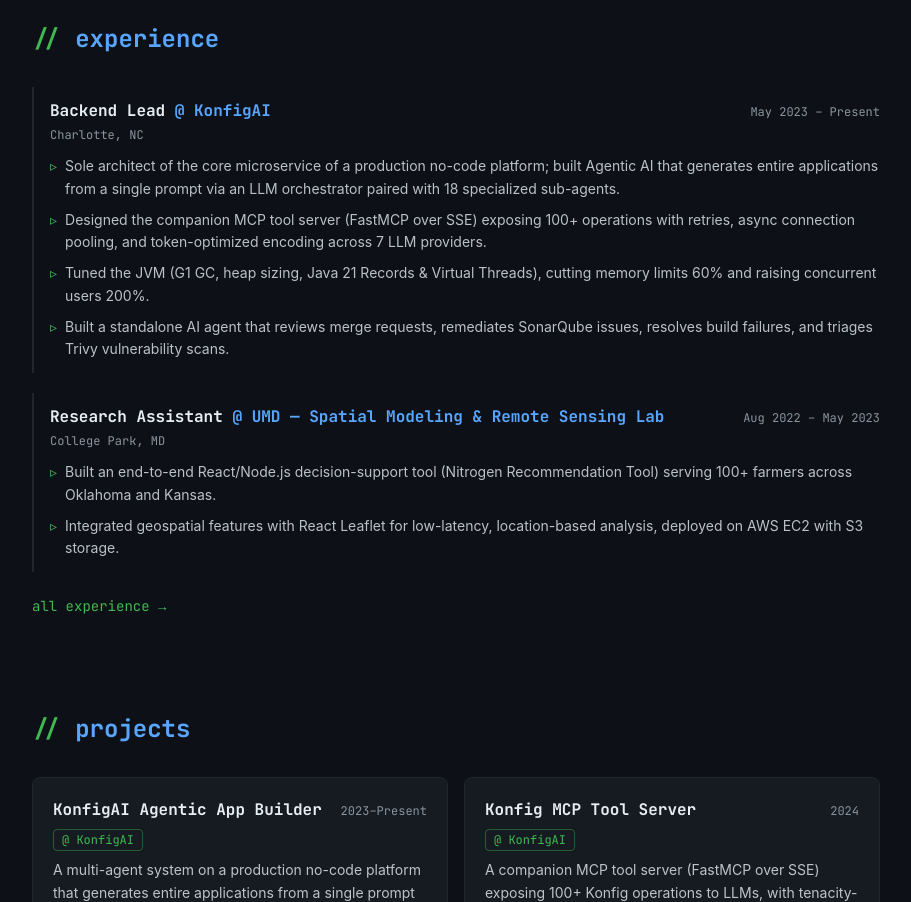
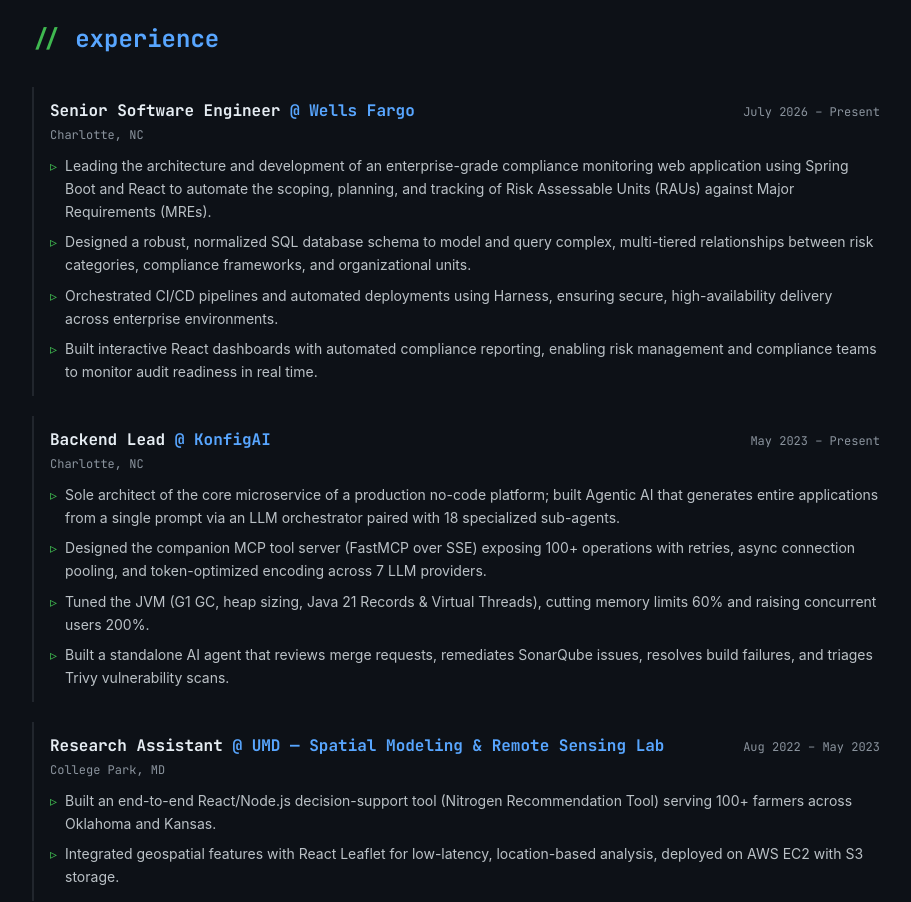
Before and after one commit to keerthanmahesh/keerthanmahesh.github.io, a React (Vite) app: page / in a window 1280 px wide. Shown: the part 802-1704 px from the top of the page, without its empty margins (184-1095 px from the left). Built offline with nearby package versions, Linux system fonts and the light colour scheme.

Commit message:
docs(experience): add Wells Fargo Senior Software Engineer role

```diff
--- a/src/data/experience.ts
+++ b/src/data/experience.ts
@@ -11,6 +11,21 @@
 }
 
 export const experience: Experience[] = [
+  {
+    id: 'wells-fargo-sse',
+    company: 'Wells Fargo',
+    role: 'Senior Software Engineer',
+    location: 'Charlotte, NC',
+    start: 'July 2026',
+    end: 'Present',
+    highlights: [
+      'Leading the architecture and development of an enterprise-grade compliance monitoring web application using Spring Boot and React to automate the scoping, planning, and tracking of Risk Assessable Units (RAUs) against Major Requirements (MREs).',
+      'Designed a robust, normalized SQL database schema to model and query complex, multi-tiered relationships between risk categories, compliance frameworks, and organizational units.',
+      'Orchestrated CI/CD pipelines and automated deployments using Harness, ensuring secure, high-availability delivery across enterprise environments.',
+      'Built interactive React dashboards with automated compliance reporting, enabling risk management and compliance teams to monitor audit readiness in real time.',
+    ],
+    featured: true,
+  },
   {
     id: 'konfigai-lead',
     company: 'KonfigAI',
```
